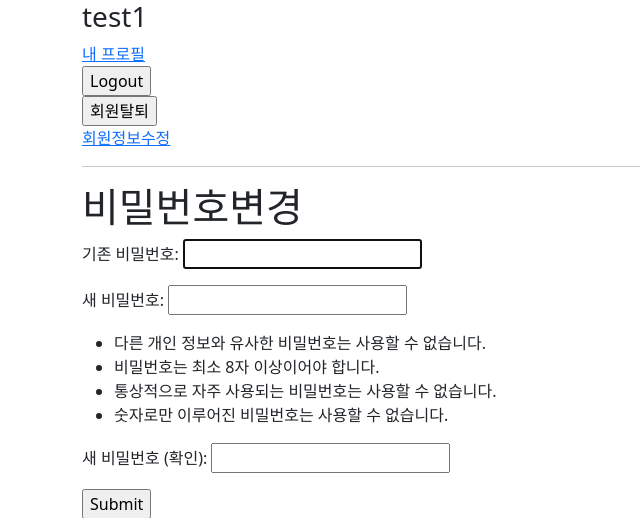
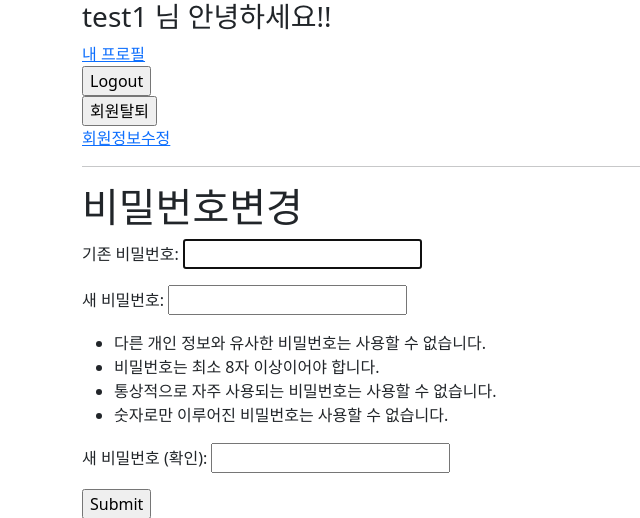
Before and after one commit to gumi8-ed/pr_test, a Django app: page /accounts/password/ in a window 1280 px wide. Shown: the top 518 px of the page, without its empty margins (0-640 px from the left). Run offline with Django 3.2, Linux system fonts and the light colour scheme; a user stored in the database is signed in.

Commit message:
update base.html

```diff
--- a/templates/base.html
+++ b/templates/base.html
@@ -9,7 +9,7 @@
 <body>
   <div class="container">
     {% if request.user.is_authenticated %}
-      <h3>{{ user }}</h3>
+      <h3>{{ user }} 님 안녕하세요!!</h3>
       <a href="{% url 'accounts:profile' user.username %}">내 프로필</a>
       <form action="{% url 'accounts:logout' %}" method="POST">
         {% csrf_token %}
```
